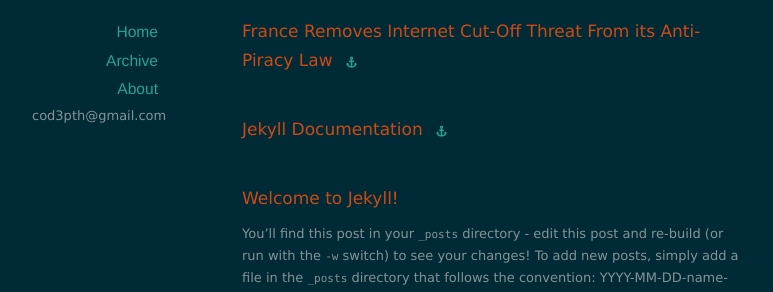
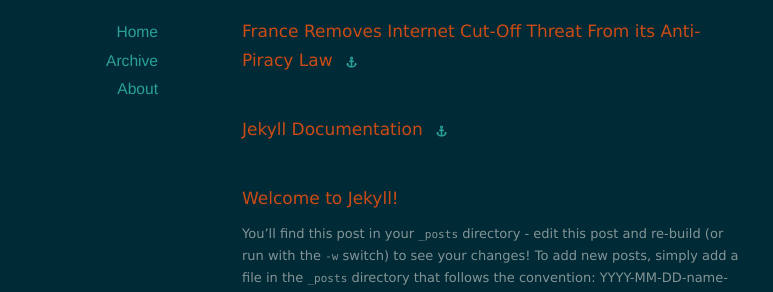
Before and after one commit to cod3pth/cod3pth.github.io, a Jekyll site: the page built from index.html, in a window 1280 px wide. Shown: the part 153-445 px from the top of the page, without its empty margins (148-921 px from the left). Built offline with Jekyll 4.4.1, drawn with Linux system fonts in a browser that asks for light colours; nearby versions of some CDN libraries; the list of posts is cut into pages by our own code.

Commit message:
Update default.html

```diff
--- a/_layouts/default.html
+++ b/_layouts/default.html
@@ -37,7 +37,6 @@
           <li><a href="/">Home</a></li>
           <li><a href="/archives">Archive</a></li>
           <li><a href="/about">About</a></li>
-          <li>cod3pth@gmail.com</li>
         </ul>
       </nav>
     </div>
```
